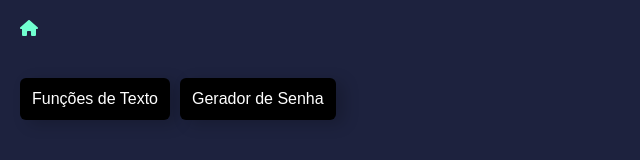
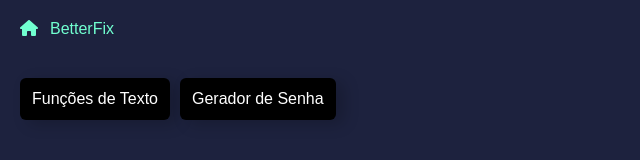
Before and after one commit to yoshinolucas/pro-box-utilidades, a plain HTML site: page index.html in a window 1280 px wide. Shown: the full height of the page, 0-640 px from the left. Drawn offline with Linux system fonts and the light colour scheme.

Commit message:
add title

```diff
--- a/index.html
+++ b/index.html
@@ -9,7 +9,8 @@
 </head>
 <body>
     <header>
-        <a href="/index.html"><i class="fa fa-home"></i></a>
+        <a href="/index.html"><i class="fa fa-home"></i>BetterFix</a>
+
     </header>
     <main class="home">
         <div class="container">
--- a/styles.css
+++ b/styles.css
@@ -16,6 +16,8 @@ header {
 header a{
     text-decoration: none;
     color: var(--primary);
+    display: flex;
+    gap: 12px
 }
 
 :root {
```
Also changed, not shown: string.html (+1 -1 lines).
